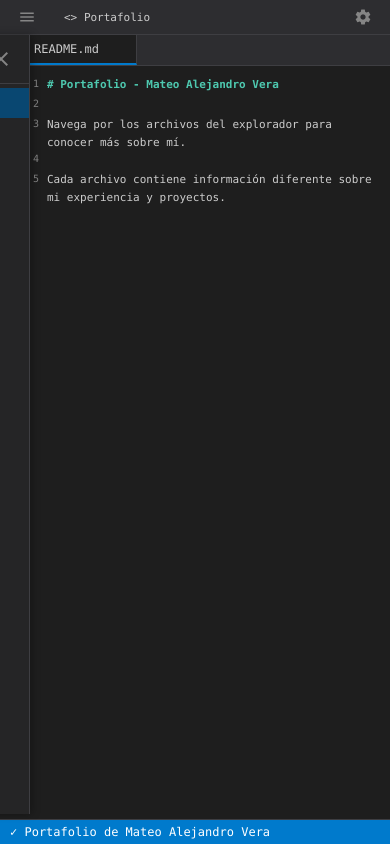
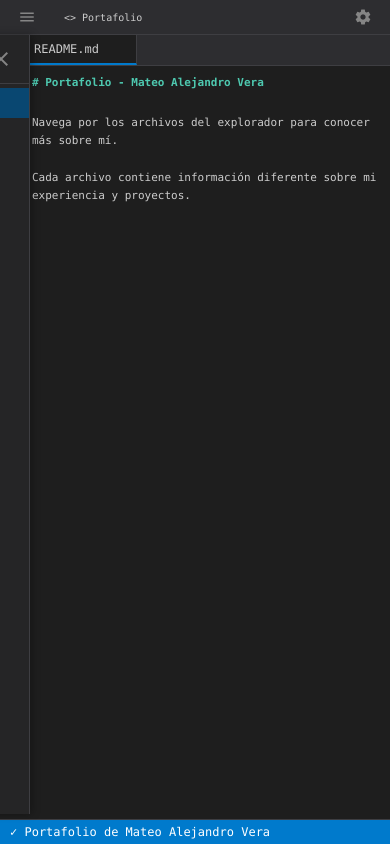
Before and after one commit to Mateo9804/Portafolio, a React (Vite) app in the folder frontend/: page / in a window 390 px wide. Built offline with nearby package versions, Linux system fonts and the light colour scheme.

Commit message:
Corregir overflow horizontal en mÃ³viles - eliminar scroll lateral

```diff
--- a/frontend/src/vscode.css
+++ b/frontend/src/vscode.css
@@ -63,21 +63,31 @@
   box-sizing: border-box;
 }
 
-body {
+html, body {
   margin: 0;
   padding: 0;
+  width: 100%;
+  overflow-x: hidden;
+  position: relative;
+}
+
+body {
   font-family: 'Consolas', 'Monaco', 'Courier New', monospace;
   background: var(--vscode-bg);
   color: var(--vscode-text);
-  overflow: hidden;
+  overflow-y: auto;
+  overflow-x: hidden;
 }
 
 .vscode-container {
-  width: 100vw;
-  height: 100vh;
+  width: 100%;
+  max-width: 100vw;
+  min-height: 100vh;
   display: flex;
   flex-direction: column;
   background: var(--vscode-bg);
+  overflow-x: hidden;
+  position: relative;
 }
 
 /* Titlebar */
@@ -458,11 +468,15 @@ body {
 /* Editor Content */
 .editor-content {
   flex: 1;
-  overflow: auto;
+  overflow-y: auto;
+  overflow-x: hidden;
   padding: 20px;
   font-family: 'Consolas', 'Monaco', 'Courier New', monospace;
   font-size: 14px;
   line-height: 1.6;
+  width: 100%;
+  max-width: 100%;
+  box-sizing: border-box;
 }
 
 .code-content {
@@ -473,6 +487,10 @@ body {
   display: flex;
   min-height: 22px;
   padding: 0 8px;
+  width: 100%;
+  max-width: 100%;
+  box-sizing: border-box;
+  overflow-x: hidden;
 }
 
 .line-number {
@@ -480,6 +498,7 @@ body {
   margin-right: 16px;
   text-align: right;
   min-width: 40px;
+  flex-shrink: 0;
   user-select: none;
   font-size: 13px;
 }
@@ -489,6 +508,10 @@ body {
   color: var(--vscode-text);
   white-space: pre-wrap;
   word-wrap: break-word;
+  overflow-wrap: break-word;
+  word-break: break-word;
+  min-width: 0;
+  max-width: 100%;
 }
 
 /* Syntax Highlighting */
@@ -686,7 +709,11 @@ body {
   border: 1px solid var(--vscode-border);
   border-radius: 8px;
   padding: 15px;
-  overflow-x: auto;
+  overflow-x: hidden;
+  overflow-y: auto;
+  width: 100%;
+  max-width: 100%;
+  box-sizing: border-box;
 }
 
 .code-boolean {
@@ -1123,9 +1150,10 @@ body {
   font-size: 13px;
   outline: none;
   transition: all 0.2s ease;
-  width: 100%;
+  width: calc(100% - 56px);
   max-width: 600px;
   margin-left: 56px;
+  box-sizing: border-box;
 }
 
 .code-input-block:focus,
@@ -1371,6 +1399,18 @@ body {
 
 /* Responsive */
 @media (max-width: 768px) {
+  html, body {
+    overflow-x: hidden;
+    width: 100%;
+    max-width: 100vw;
+  }
+
+  .vscode-container {
+    width: 100%;
+    max-width: 100vw;
+    overflow-x: hidden;
+  }
+
   .mobile-menu-button {
     display: flex;
     margin-right: 10px;
@@ -1384,13 +1424,21 @@ body {
     z-index: 999;
     transition: left 0.3s ease;
     box-shadow: 2px 0 8px rgba(0, 0, 0, 0.3);
+    pointer-events: none;
+    width: 250px;
+    max-width: 80vw;
   }
 
   .vscode-sidebar.open {
     left: 0;
+    pointer-events: auto;
   }
 
   .sidebar-overlay {
+    display: none;
+  }
+
+  .sidebar-overlay.open {
     display: block;
   }
 
@@ -1406,24 +1454,52 @@ body {
 
   .vscode-editor-area {
     width: 100%;
+    max-width: 100%;
+    overflow-x: hidden;
+  }
+
+  .vscode-main {
+    width: 100%;
+    max-width: 100%;
+    overflow-x: hidden;
   }
 
   .titlebar-center {
-    max-width: 200px;
+    max-width: 150px;
+    flex: 0 0 auto;
   }
 
   .vscode-search {
-    width: 150px;
+    width: 120px;
+    max-width: 100%;
+    font-size: 11px;
+    padding: 4px 6px;
+  }
+
+  .titlebar-title {
+    font-size: 11px;
+    white-space: nowrap;
+    overflow: hidden;
+    text-overflow: ellipsis;
+    max-width: 120px;
+  }
+
+  .titlebar-left {
+    min-width: 0;
+    flex: 0 0 auto;
+  }
+
+  .titlebar-right {
+    flex: 0 0 auto;
+  }
+
+  .editor-content {
+    padding: 10px;
     font-size: 12px;
-  }
-
-  .titlebar-title {
-    font-size: 12px;
-  }
-
-  .editor-content {
-    padding: 15px;
-    font-size: 13px;
+    width: 100%;
+    max-width: 100%;
+    box-sizing: border-box;
+    overflow-x: hidden;
   }
 
   .editor-tabs {
@@ -1443,10 +1519,21 @@ body {
     white-space: nowrap;
   }
 
+  .inicio-container {
+    width: 100%;
+    max-width: 100%;
+    padding: 10px;
+    box-sizing: border-box;
+    overflow-x: hidden;
+  }
+
   .inicio-hero-section {
     flex-direction: column;
     align-items: center;
     padding: 15px;
+    width: 100%;
+    max-width: 100%;
+    box-sizing: border-box;
   }
 
   .profile-image-circle {
@@ -1457,11 +1544,17 @@ body {
 
   .code-card {
     width: 100%;
+    max-width: 100%;
     margin-left: 0;
+    box-sizing: border-box;
+    overflow-x: hidden;
   }
 
   .inicio-about-section {
     padding: 15px;
+    width: 100%;
+    max-width: 100%;
+    box-sizing: border-box;
   }
 
   .about-title {
@@ -1545,28 +1638,113 @@ body {
   .code-line {
     font-size: 12px;
     min-height: 20px;
+    width: 100%;
+    max-width: 100%;
+    padding: 0 4px;
+    box-sizing: border-box;
+    overflow-x: hidden;
   }
 
   .line-number {
-    min-width: 30px;
-    font-size: 11px;
+    min-width: 20px;
+    width: 20px;
+    font-size: 10px;
+    margin-right: 6px;
+    flex-shrink: 0;
+  }
+
+  .code-text {
+    font-size: 12px;
+    word-break: break-word;
+    overflow-wrap: break-word;
+    min-width: 0;
+    max-width: calc(100% - 30px);
+  }
+
+  .code-header,
+  .code-footer {
+    padding-left: 4px;
+    font-size: 14px;
+    word-break: break-word;
+    overflow-wrap: break-word;
+  }
+
+  .sobre-mi-container,
+  .proyectos-container,
+  .habilidades-container,
+  .contacto-container {
+    width: 100%;
+    max-width: 100%;
+    padding: 10px;
+    box-sizing: border-box;
+    overflow-x: hidden;
+  }
+
+  .info-card,
+  .project-card,
+  .skill-card,
+  .habilidad-card {
+    width: 100%;
+    max-width: 100%;
+    box-sizing: border-box;
+    overflow-x: hidden;
+    padding: 12px;
+  }
+
+  .code-input-block,
+  .code-textarea-block {
+    width: 100%;
+    max-width: 100%;
+    margin-left: 0;
+    box-sizing: border-box;
+  }
+
+  .form-field-block {
+    padding-left: 0;
+  }
+
+  .form-button-block {
+    margin-left: 0;
+  }
+
+  .status-message-inline {
+    margin-left: 0;
+    max-width: 100%;
+  }
+
+  .contact-form-inline {
+    padding-left: 0;
   }
 }
 
 @media (max-width: 480px) {
+  html, body {
+    overflow-x: hidden;
+    width: 100%;
+    max-width: 100vw;
+  }
+
+  .vscode-container {
+    width: 100%;
+    max-width: 100vw;
+    overflow-x: hidden;
+  }
+
   .titlebar-center {
     display: none;
   }
 
   .titlebar-left {
     flex: 1;
+    min-width: 0;
   }
 
   .titlebar-title {
-    font-size: 11px;
+    font-size: 10px;
     overflow: hidden;
     text-overflow: ellipsis;
     white-space: nowrap;
+    max-width: 100px;
   }
 
   .vscode-sidebar {
@@ -1574,9 +1752,19 @@ body {
     max-width: 280px;
   }
 
+  .vscode-editor-area {
+    width: 100%;
+    max-width: 100%;
+    overflow-x: hidden;
+  }
+
   .editor-content {
-    padding: 10px;
-    font-size: 12px;
+    padding: 8px;
+    font-size: 11px;
+    width: 100%;
+    max-width: 100%;
+    box-sizing: border-box;
+    overflow-x: hidden;
   }
 
   .inicio-container {
@@ -1689,13 +1877,65 @@ body {
 
   .code-line {
     font-size: 11px;
-    padding: 0 4px;
+    padding: 0 2px;
+    width: 100%;
+    max-width: 100%;
+    box-sizing: border-box;
+    overflow-x: hidden;
   }
 
   .line-number {
-    min-width: 25px;
-    font-size: 10px;
-    margin-right: 8px;
+    min-width: 18px;
+    width: 18px;
+    font-size: 9px;
+    margin-right: 4px;
+    flex-shrink: 0;
+  }
+
+  .code-text {
+    font-size: 11px;
+    word-break: break-word;
+    overflow-wrap: break-word;
+    min-width: 0;
+    max-width: calc(100% - 25px);
+  }
+
+  .code-header,
+  .code-footer {
+    padding-left: 2px;
+    font-size: 12px;
+    word-break: break-word;
+    overflow-wrap: break-word;
+  }
+
+  .code-input-block,
+  .code-textarea-block {
+    width: 100%;
+    max-width: 100%;
+    margin-left: 0;
+    box-sizing: border-box;
+    font-size: 12px;
+    padding: 8px;
+  }
+
+  .form-field-block {
+    padding-left: 0;
+  }
+
+  .form-button-block {
+    margin-left: 0;
+  }
+
+  .status-message-inline {
+    margin-left: 0;
+    max-width: 100%;
+    font-size: 11px;
+    padding: 8px;
+  }
+
+  .contact-form-inline {
+    padding-left: 0;
+    margin: 15px 0;
   }
 
   .vscode-statusbar {
```
